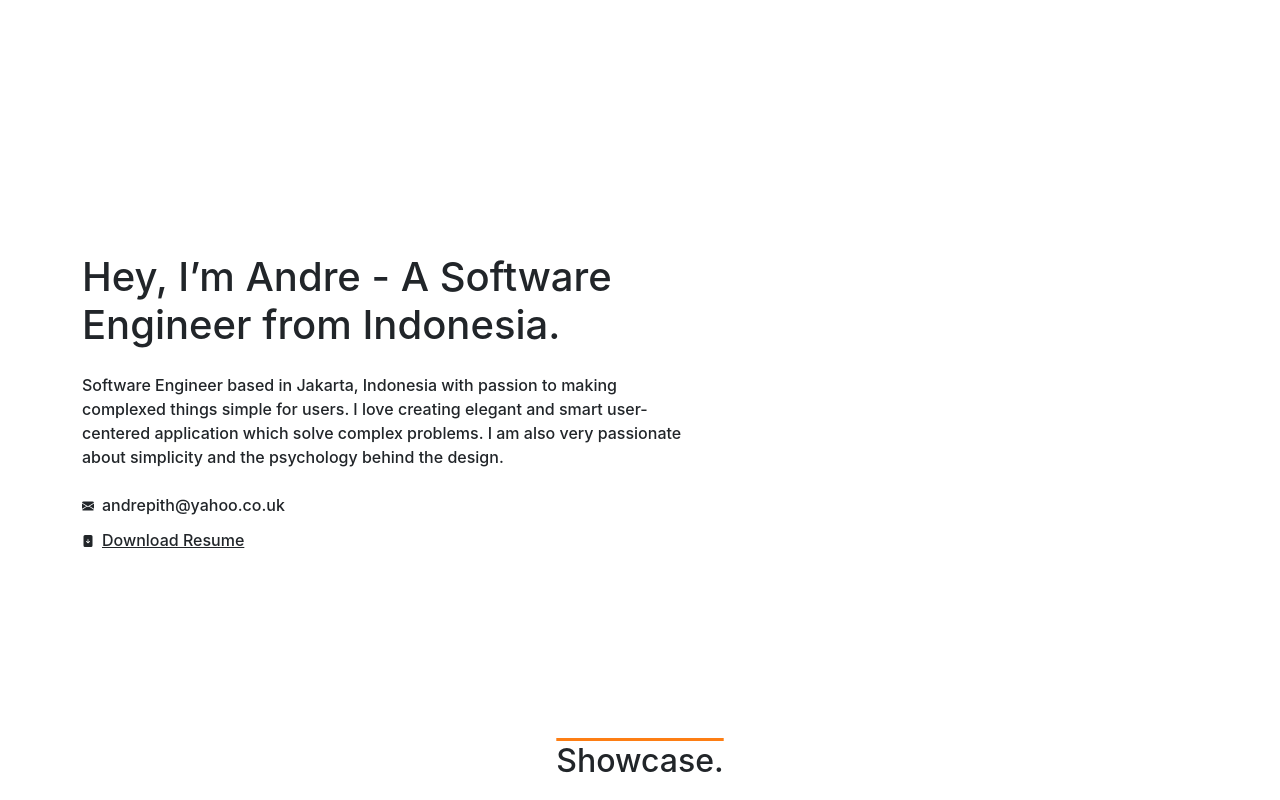
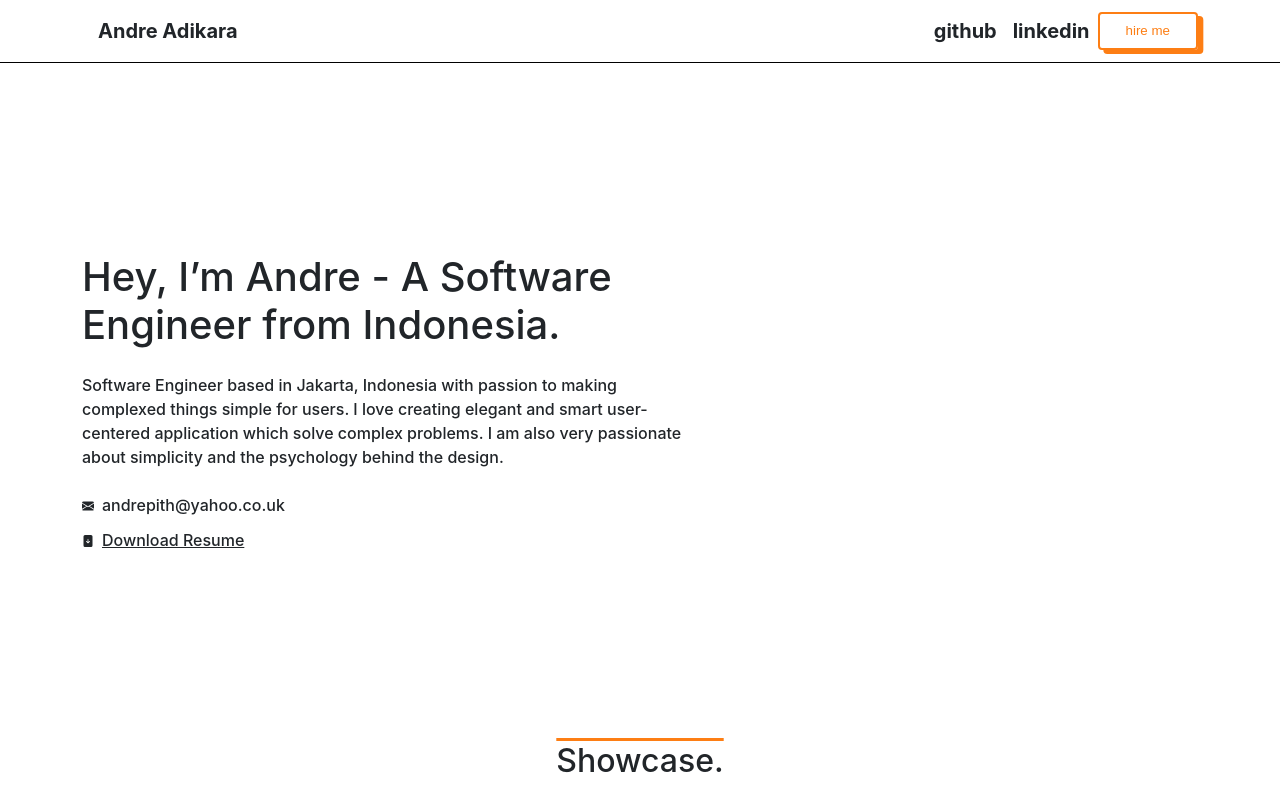
Before and after one commit to andrepith/andreadikarav2, a Next.js app: page / in a window 1280 px wide. Shown: the top 800 px of the page. Built offline with nearby package versions, Linux system fonts and the light colour scheme; no server answers.

Commit message:
Navbar component

```diff
--- /dev/null
+++ b/src/components/NavBar/index.tsx
@@ -0,0 +1,76 @@
+import { useState } from "react";
+import { List } from "react-bootstrap-icons";
+import Overlay from "@/components/Overlay";
+
+interface NavBarInterface {
+  firstName: string;
+  lastName: string;
+  github: string;
+  linkedin: string;
+  email: string;
+}
+
+const NavBar = ({
+  firstName,
+  lastName,
+  github,
+  linkedin,
+  email,
+}: NavBarInterface) => {
+  const [isOpen, setOpen] = useState(false);
+  const handleOpen = () => setOpen(true);
+  const handleClose = () => setOpen(false);
+  return (
+    <>
+      <Overlay
+        isOpen={isOpen}
+        handleClose={handleClose}
+        github={github}
+        linkedin={linkedin}
+        email={email}
+      />
+      <div className="fixed-top navigation" id="navigation">
+        <nav className="navbar navbar-expand-lg primary-nav container">
+          <a
+            aria-current="page"
+            className="nav-item nav-link pl-0 mr-4"
+            href="/"
+          >
+            {firstName} {lastName}
+          </a>
+          <button className="navbar-toggler" type="button" onClick={handleOpen}>
+            <List size={24} />
+          </button>
+          <div className="collapse navbar-collapse" id="navbar">
+            <div className="navbar-nav align-items-center ml-auto">
+              <a
+                className="nav-item nav-link mr-4"
+                href={github}
+                target="__blank"
+              >
+                github
+              </a>
+              <a
+                className="nav-item nav-link mr-4"
+                href={linkedin}
+                target="__blank"
+              >
+                linkedin
+              </a>
+              <a
+                href={`mailto:${email}`}
+                className="btn btn-layered offset"
+                role="button"
+                aria-pressed="true"
+              >
+                hire me
+              </a>
+            </div>
+          </div>
+        </nav>
+      </div>
+    </>
+  );
+};
+
+export default NavBar;
--- /dev/null
+++ b/src/components/Overlay/index.tsx
@@ -0,0 +1,39 @@
+import { XCircle } from "react-bootstrap-icons";
+
+interface OverlayInterface {
+  isOpen: boolean;
+  handleClose: () => void;
+  github: string;
+  linkedin: string;
+  email: string;
+}
+
+const Overlay = ({
+  isOpen,
+  handleClose,
+  github,
+  linkedin,
+  email,
+}: OverlayInterface) => {
+  return (
+    <div
+      id="navOverlay"
+      className={`nav-overlay ${isOpen ? "d-block" : "d-none"}`}
+    >
+      <span className="nav-close">
+        <XCircle onClick={handleClose} />
+      </span>
+      <div className="overlay-content">
+        <a href={github} target="__blank">
+          github
+        </a>
+        <a href={linkedin} target="__blank">
+          linkedin
+        </a>
+        <a href={`mailto:${email}`}>email</a>
+      </div>
+    </div>
+  );
+};
+
+export default Overlay;
--- a/src/pages/index.tsx
+++ b/src/pages/index.tsx
@@ -1,5 +1,6 @@
 import type { GetStaticProps } from "next";
 import bioApi from "@/lib/BioApi";
+import NavBar from "@/components/NavBar";
 import LandingTop from "@/components/LandingTop";
 import Showcase from "@/components/Showcase";
 import Skillset from "@/components/Skillset";
@@ -16,9 +17,16 @@ export const getStaticProps: GetStaticProps = async () => {
 interface HomeProps {
   bio: {
     firstName: string;
+    lastName: string;
     nationality: string;
     aboutMe: string;
     email: string;
+    github: {
+      url: string;
+    };
+    linkedin: {
+      url: string;
+    };
     resumeLink: string;
     portofolio: Array<any>;
     skillset: Array<any>;
@@ -27,6 +35,14 @@ interface HomeProps {
 
 const Home = ({ bio }: HomeProps) => {
   return (
+    <>
+      <NavBar
+        firstName={bio.firstName}
+        lastName={bio.lastName}
+        github={bio.github.url}
+        linkedin={bio.linkedin.url}
+        email={bio.email}
+      />
       <main className="wrapper">
         <LandingTop
           firstName={bio.firstName}
@@ -38,6 +54,7 @@ const Home = ({ bio }: HomeProps) => {
         <Showcase portofolio={bio.portofolio} />
         <Skillset skillset={bio.skillset} />
       </main>
+    </>
   );
 };
 
--- a/src/styles/styles.css
+++ b/src/styles/styles.css
@@ -39,6 +39,15 @@ a:hover {
   color: var(--dark);
   font-weight: 700;
   font-size: 1.25rem;
+}
+
+.primary-nav {
+  flex-wrap: wrap;
+  justify-content: space-between;
+}
+
+.primary-nav .navbar-collapse {
+  flex-grow: unset;
 }
 
 .btn-layered {
@@ -201,7 +210,7 @@ a:hover {
   top: 20px;
   right: 45px;
   font-size: 24pt;
-  color: var(--white);
+  color: var(--bs-white);
   cursor: pointer;
 }
 
@@ -217,7 +226,7 @@ a:hover {
   padding: 8px;
   text-decoration: none;
   font-size: 36px;
-  color: var(--white);
+  color: var(--bs-white);
   display: block;
   -webkit-transition: 0.3s;
   transition: 0.3s;
```
Lines whose indentation alone changed are shown as unchanged.
